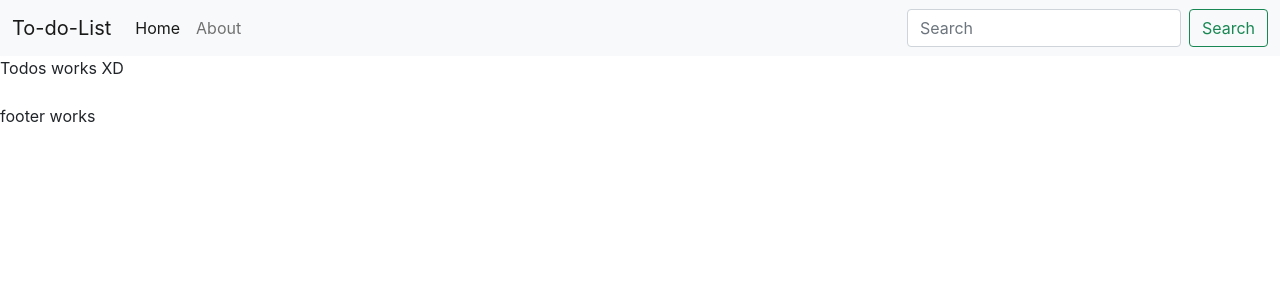
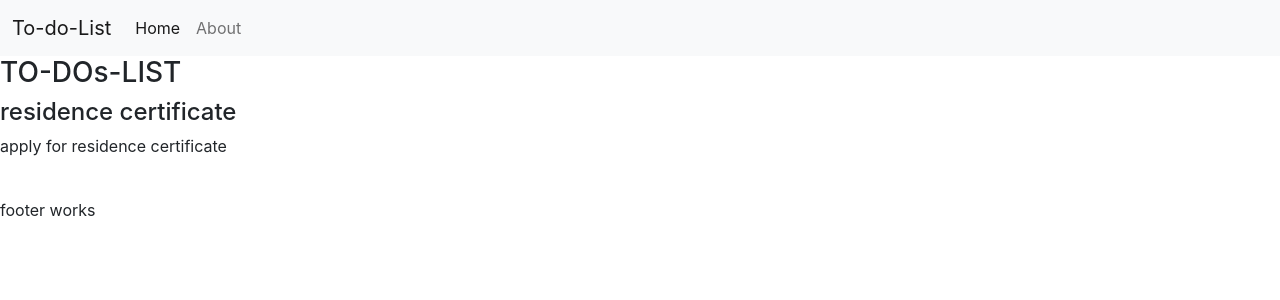
Before and after one commit to kman46/to-do-list, a React (Create React App) app: page / in a window 1280 px wide. Shown: the top 300 px of the page. Built offline with nearby package versions, Linux system fonts and the light colour scheme.

Commit message:
added todos array components

```diff
--- a/package.json
+++ b/package.json
@@ -6,7 +6,7 @@
     "@testing-library/jest-dom": "^5.14.1",
     "@testing-library/react": "^11.2.7",
     "@testing-library/user-event": "^12.8.3",
-    "bootstrap": "^5.1.1",
+    "bootstrap": "^5.1.2",
     "react": "^17.0.2",
     "react-bootstrap": "^2.0.0-rc.0",
     "react-dom": "^17.0.2",
--- a/src/App.js
+++ b/src/App.js
@@ -1,4 +1,3 @@
-import logo from './logo.svg';
 import './App.css';
 import Header from "./MyComponents/Header";
 import {Todos} from "./MyComponents/Todos";
@@ -6,11 +5,27 @@ import {Footer} from "./MyComponents/Footer";
 
 
 function App() {
-  let myVarible = 46;
+  let todos = [
+    {
+      sno: 1,
+      title: "residence certificate",
+      desc: "apply for residence certificate"
+    },
+    {
+      sno: 2,
+      title: "internship certificate",
+      desc: "apply for internship certificate"
+    },
+    {
+      sno: 3,
+      title: "python certificate",
+      desc: "apply for python certificate"
+    }
+  ]
   return (
     <>
-    <Header title="To-do-List"/>
-    <Todos/>
+    <Header title="To-do-List" searchBar={false}/>
+    <Todos todos={todos}/>
     <br/>
     <Footer/>
     </>
--- a/src/MyComponents/Header.js
+++ b/src/MyComponents/Header.js
@@ -1,4 +1,5 @@
 import React from 'react'
+import PropTypes from 'prop-types'
 
 export default function Header(props) {
     return (
@@ -17,12 +18,15 @@ export default function Header(props) {
                 <a className="nav-link" href="#">About</a>
               </li>
             </ul>
-            <form className="d-flex">
+            {props.searchBar? <form className="d-flex">
               <input className="form-control me-2" type="search" placeholder="Search" aria-label="Search" />
               <button className="btn btn-outline-success" type="submit">Search</button>
-            </form>
+            </form> :""}
           </div>
         </div>
       </nav>
     )
 }
+Header.propTypes = {
+  title: PropTypes.string
+}
--- a/src/MyComponents/TodoItems.js
+++ b/src/MyComponents/TodoItems.js
@@ -1,9 +1,10 @@
 import React from 'react'
 
-export const TodoItems = () => {
+export const TodoItems = ({todo}) => {
     return (
         <div>
-            ToDo works XD
+            <h4>{todo.title}</h4>
+            <p>{todo.desc}</p>
         </div>
     )
 }
--- a/src/MyComponents/Todos.js
+++ b/src/MyComponents/Todos.js
@@ -1,9 +1,11 @@
 import React from 'react'
+import {TodoItems} from "./TodoItems";
 
-export const Todos = () => {
+export const Todos = (props) => {
     return (
         <div>
-            Todos works XD
+           <h3>TO-DOs-LIST</h3>
+           <TodoItems todo={props.todos[0]}/>
         </div>
     )
 }
```
Also changed, not shown: 1 other file (tests, documents, lock files or other folders).
